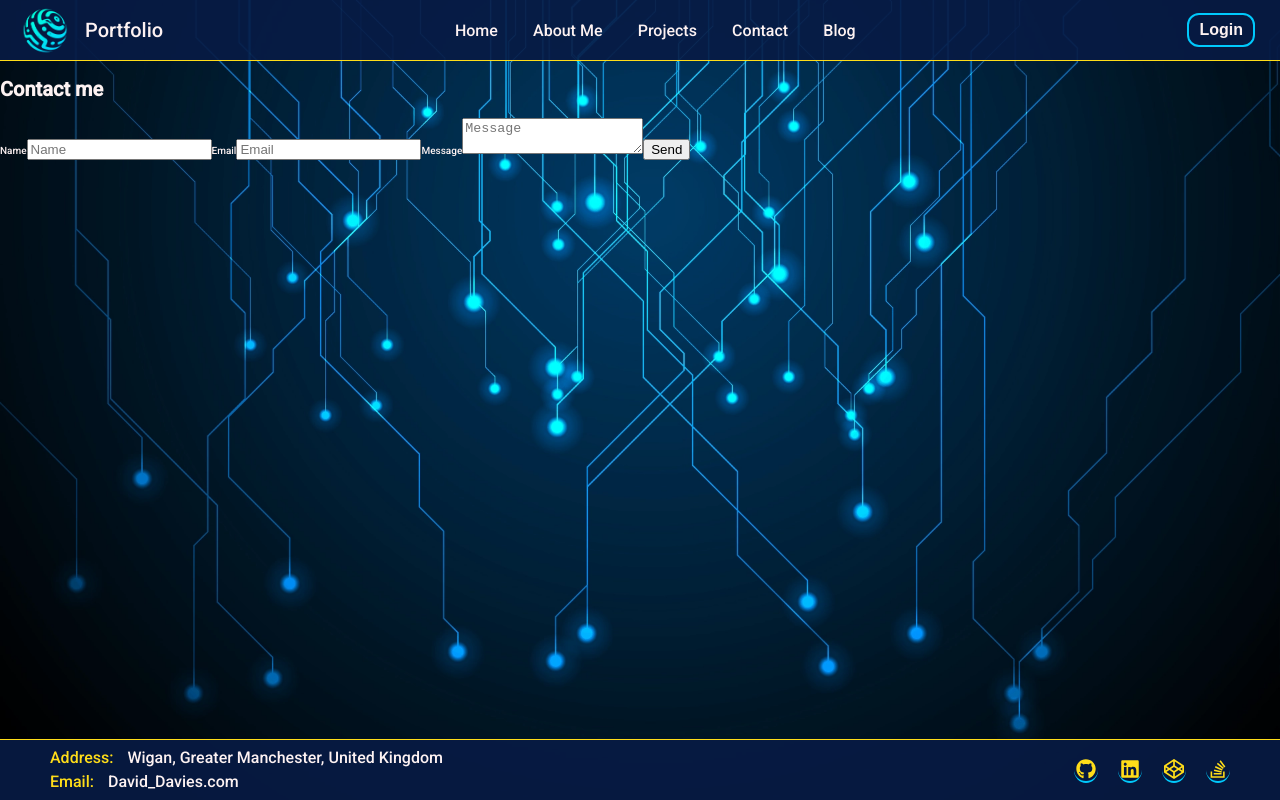
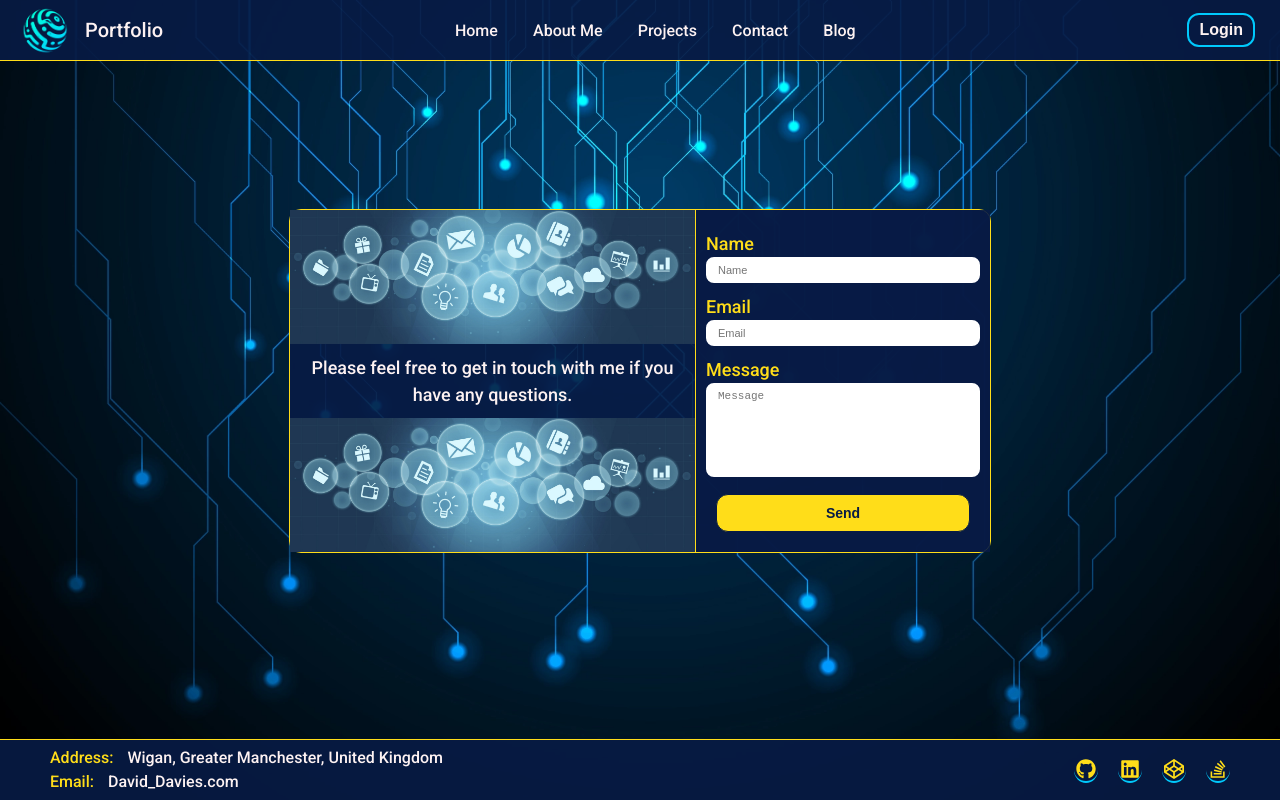
Before and after one commit to DaveyDavey1901/MFS20-React-Portfolio-DD, a React (Create React App) app in the folder client/: page /contact in a window 1280 px wide. Shown: the top 800 px of the page. Built offline with nearby package versions, Linux system fonts and the light colour scheme.

Commit message:
added contact page connected to formspark for now

```diff
--- a/client/src/Pages/Contact.jsx
+++ b/client/src/Pages/Contact.jsx
@@ -1,33 +1,140 @@
+import styled from "styled-components";
+import { ButtonCta } from "../components/Shared/Button";
+import contactmeImg from "../Assets/Img/contactme.jpeg";
+
+const ContactContainer = styled.div`
+  display: flex;
+  align-items: center;
+  text-align: center;
+  justify-content: center;
+  width:100vw;
+  height:80vh;
+`;
+
+const FormWrapper = styled.div`
+  display: flex;
+  justify-content: center;
+  background-color: rgba(7, 27, 69, 0.9);
+  border: 1px solid #ffdd19;
+  border-radius: 12px;
+  max-width: 70rem;
+
+
+  @media (max-width: ${({ theme }) => theme.mobile}) {
+    flex-direction: column;
+    text-align: center;
+    margin:4rem;
+    padding: 1rem;
+  }
+`;
+
+const Form = styled.form`
+  display: flex;
+  flex-direction: column;
+  text-align: left;
+  padding: 1rem;
+  font-size: 1.8rem;
+  font-weight: 500;
+  background-color: rgba(7, 27, 69, 0.9);
+  border-left: 1px solid #ffdd19;
+
+  @media (max-width: ${({ theme }) => theme.mobile}) {
+    border-top: 1px solid #ffdd19;
+    border-left: none;
+  }
+`;
+
+const TextInfo = styled.div`
+  display: flex;
+  flex-direction: column;
+  font-size: 1.8rem;
+  text-align: center;
+  max-width: 70rem;
+`;
+
+const Textarea = styled.textarea`
+  border: 2px solid #fff;
+  outline: none;
+  background-color: #fff;
+  padding: 0.5rem 1rem;
+  font-size: 1.1rem;
+  transition: 0.3s;
+  border-radius: 8px;
+  resize: none;
+  height: 50%;
+  width: 25rem;
+  margin-bottom: -2rem;
+
+  @media (max-width: ${({ theme }) => theme.mobile}) {
+
+    width:36rem;
+  }
+`;
+
+const Input = styled.input`
+  border: 2px solid #fff;
+  outline: none;
+  background-color: #fff;
+  padding: 0.5rem 1rem;
+  font-size: 1.1rem;
+  transition: 0.3s;
+  border-radius: 8px;
+
+`;
+
+const Label = styled.label`
+  color: #ffdd19;
+  margin-top: 1rem;
+`;
+
+const Img = styled.img`
+  width: 100%;
+  height:100%;
+`;
+
+const P = styled.p`
+margin: 1rem;
+`
 export function Contact() {
   return (
-    <div className="content">
-      <h1>Contact me</h1>
-      <form action="https://submit-form.com/VYOGDzCJ">
-        <label for="name">Name</label>
-        <input
+    <ContactContainer>
+      <FormWrapper>
+        <TextInfo>
+          <Img src={contactmeImg} alt="mail background" />
+          <P>
+            Please feel free to get in touch with me if you have any questions.
+          </P>
+          <Img src={contactmeImg} alt="mail background" />
+        </TextInfo>
+
+        <Form action="https://submit-form.com/VYOGDzCJ">
+          <Label htmlFor="name">Name</Label>
+          <Input
             type="text"
             id="name"
             name="name"
             placeholder="Name"
             required=""
           />
-        <label for="email">Email</label>
-        <input
+          <Label htmlFor="email">Email</Label>
+          <Input
             type="email"
             id="email"
             name="email"
             placeholder="Email"
             required=""
           />
-        <label for="message">Message</label>
-        <textarea
+          <Label htmlFor="message">Message</Label>
+          <Textarea
             id="message"
             name="message"
             placeholder="Message"
             required=""
-        ></textarea>
-        <button type="submit">Send</button>
-      </form>
-    </div>
+          ></Textarea>
+          <br />
+          <ButtonCta type="submit">Send</ButtonCta>
+        </Form>
+      </FormWrapper>
+    </ContactContainer>
   );
 }
```
Lines whose indentation alone changed are shown as unchanged.
